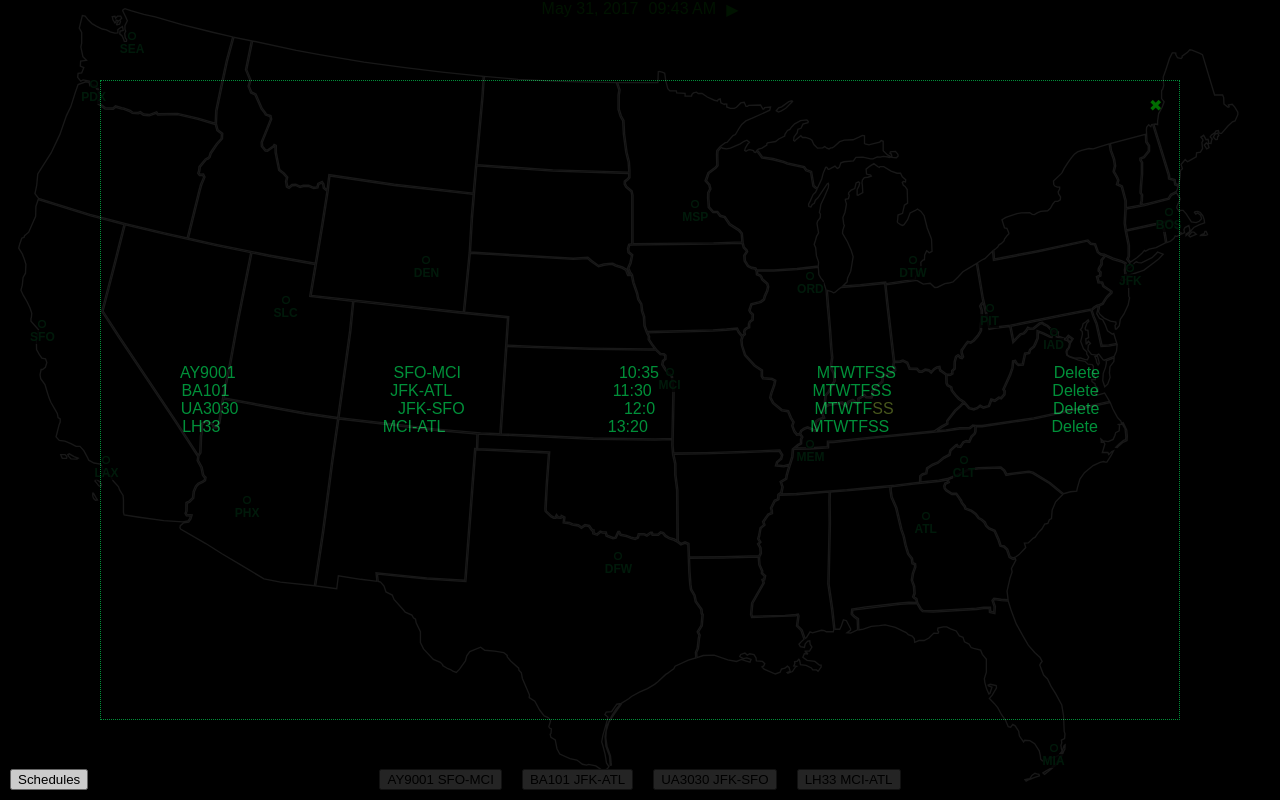
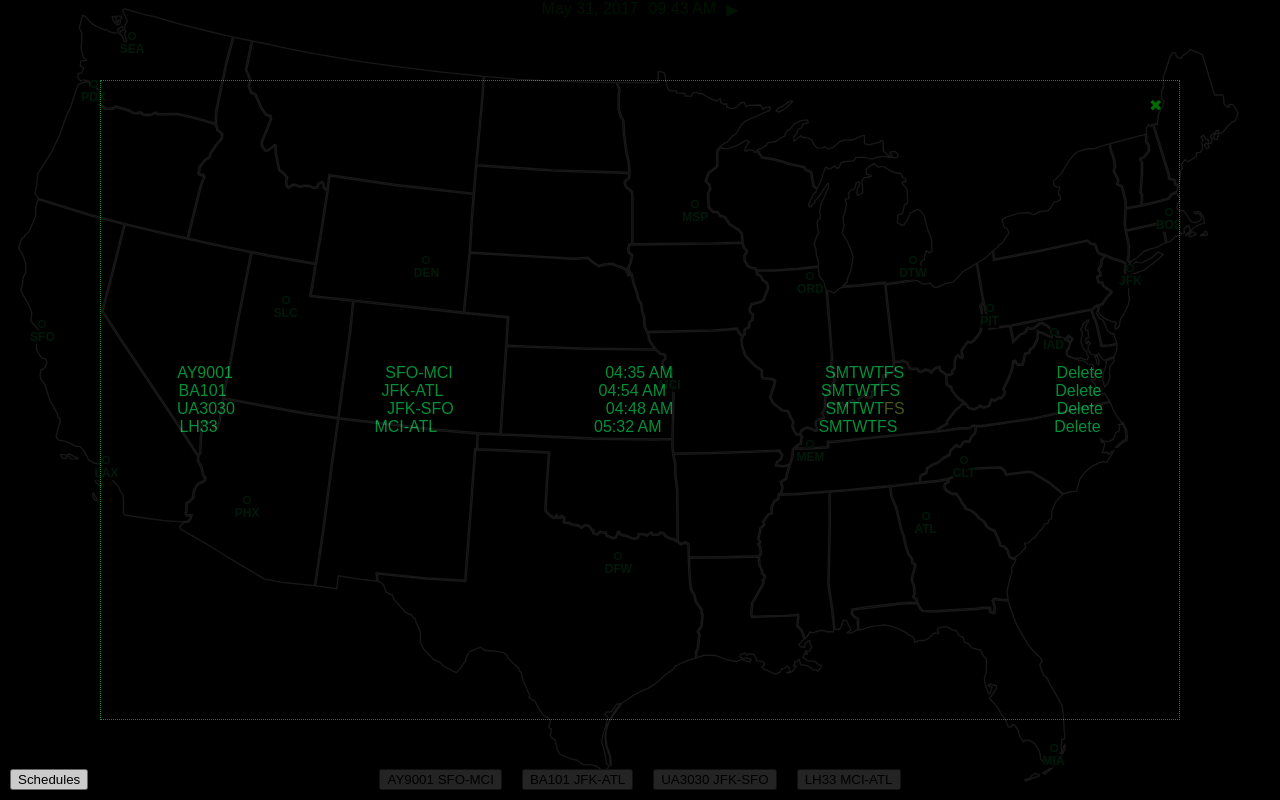
Before and after one commit to kpsroka/AirYou, a React (Create React App) app: page / in a window 1280 px wide. Both pictures are taken after a click on the button "Schedules". Built offline with nearby package versions, Linux system fonts and the light colour scheme.

Commit message:
Properly formatting schedule list items.

```diff
--- a/src/ui/schedule/ScheduleList.js
+++ b/src/ui/schedule/ScheduleList.js
@@ -13,17 +13,9 @@ class ScheduleList extends Component {
   }
 
   getDayOfWeekName(dayOfWeek) {
-    // TODO: replace with proper formatting function call.
-    switch (dayOfWeek) {
-      case 0: return "M";
-      case 1: return "T";
-      case 2: return "W";
-      case 3: return "T";
-      case 4: return "F";
-      case 5: return "S";
-      case 6: return "S";
-      default: return "?";
-    }
+    let timeFormatOptions = { weekday: "narrow" };
+    /* May 1 2017 was Monday, so the day of May 2017 will match the desired day of week. */
+    return Intl.DateTimeFormat("en-US", timeFormatOptions).format(new Date(2017, 4, dayOfWeek));
   }
 
   render() {
@@ -37,7 +29,7 @@ class ScheduleList extends Component {
               className="scheduleListItem">
               <div>{flight.flightCode}</div>
               <div>{flight.route.departureAirportCode}-{flight.route.arrivalAirportCode}</div>
-              <div>{flight.schedule.departureHours}:{flight.schedule.departureMinutes}</div>
+              <div>{this.formatTime(flight.schedule.departureHours, flight.schedule.departureMinutes)}</div>
               <div>
                 {DAYS_OF_WEEK_RANGE.map((dayOfWeek) => (
                   this.getDayOfWeekTag(dayOfWeek, flight.schedule)
@@ -54,6 +46,12 @@ class ScheduleList extends Component {
   deleteSchedule(flightId) {
     this.props.deleteSchedule(flightId);
   }
+
+  formatTime(hours, minutes) {
+    let timeFormatOptions = { hour: "2-digit", minute: "2-digit" };
+    return Intl.DateTimeFormat("en-US", timeFormatOptions)
+        .format(((hours * 24) + (minutes)) * 1000 * 60);
+  }
 }
 
 export default ScheduleList;
```
